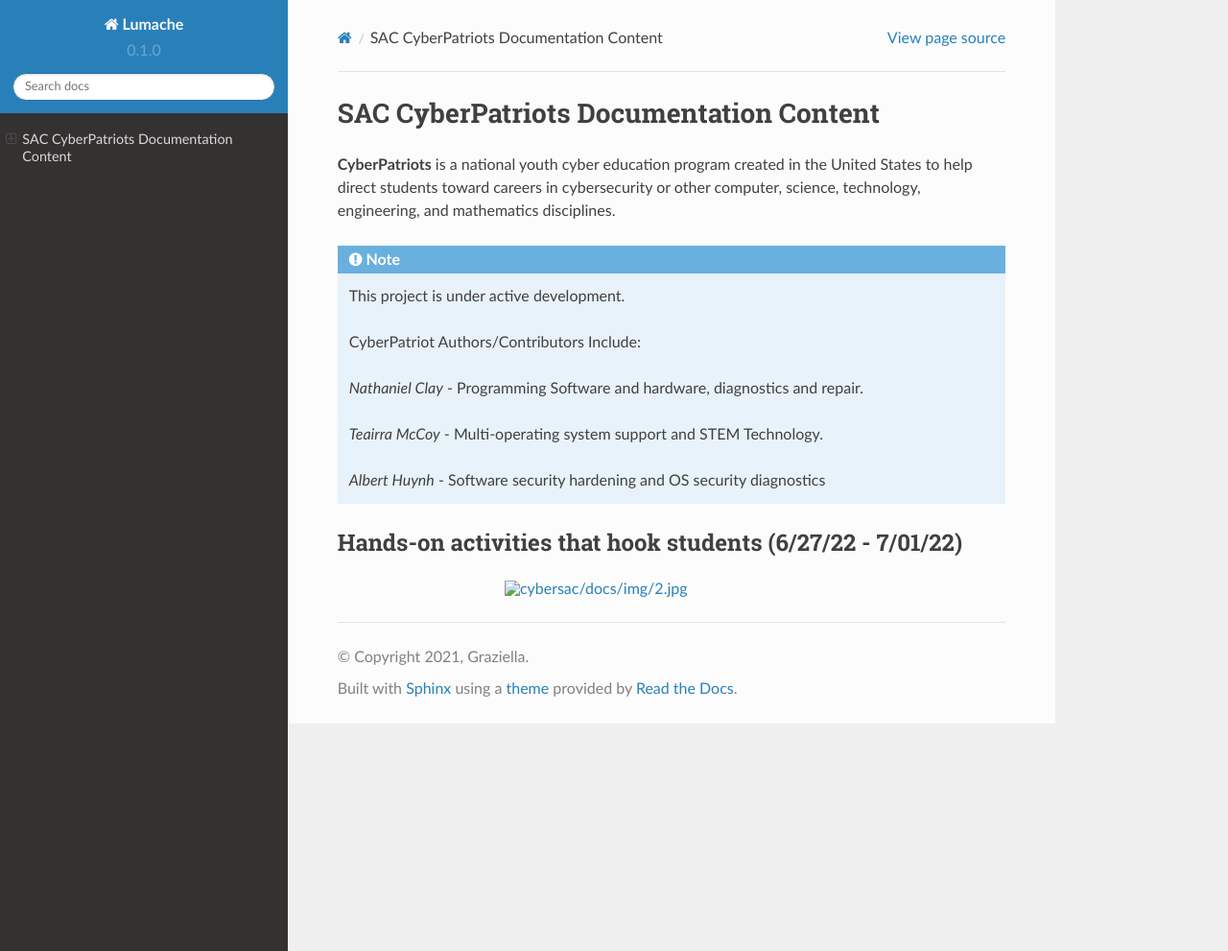
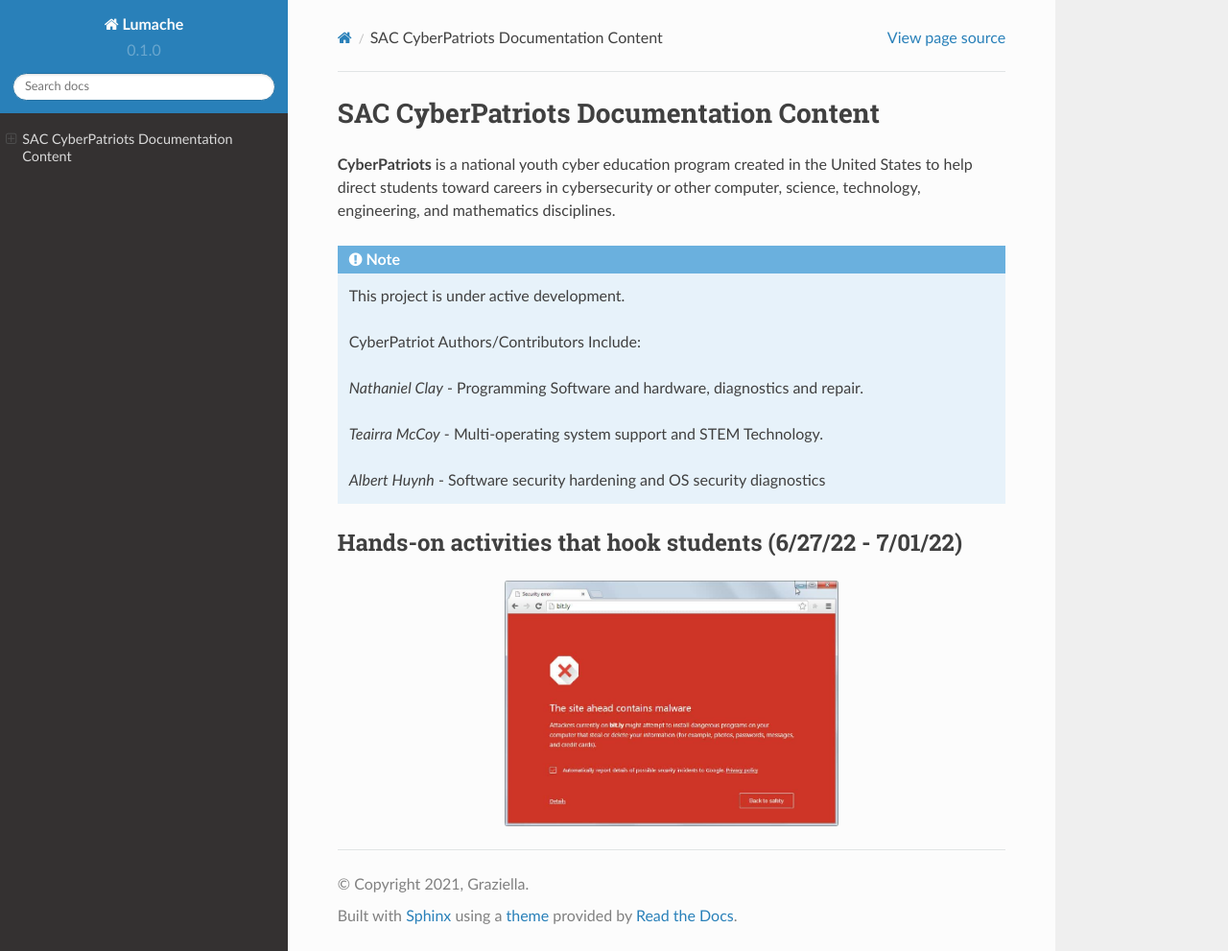
Before and after one commit to natt96z/cybersac, a Sphinx documentation site: the page built from docs/source/index.rst, in a window 1280 px wide and 991 px high. Shown: the whole window at 96% size. Built offline with Sphinx 7.4.7 and the Read the Docs theme 2.0.0, drawn with Linux system fonts in a browser that asks for light colours.

Commit message:
Update index.rst

```diff
--- a/docs/source/index.rst
+++ b/docs/source/index.rst
@@ -18,6 +18,6 @@
 Hands-on activities that hook students (6/27/22 - 7/01/22)
 ---------------
 
-.. image::  cybersac/docs/img/2.jpg
+.. image::  https://github.com/natt96z/cybersac/blob/main/docs/img/2.jpg
    :width: 50%
    :align: center
```
